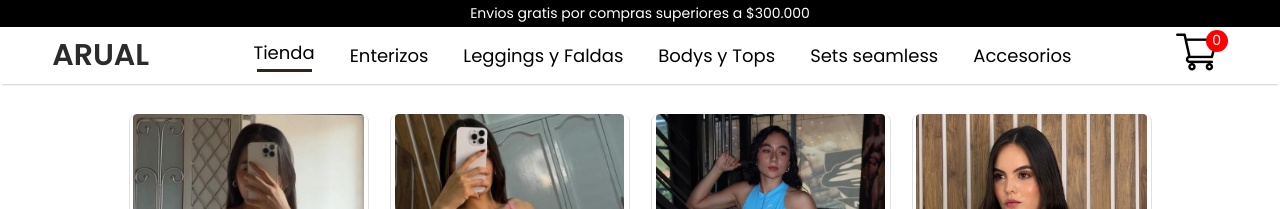
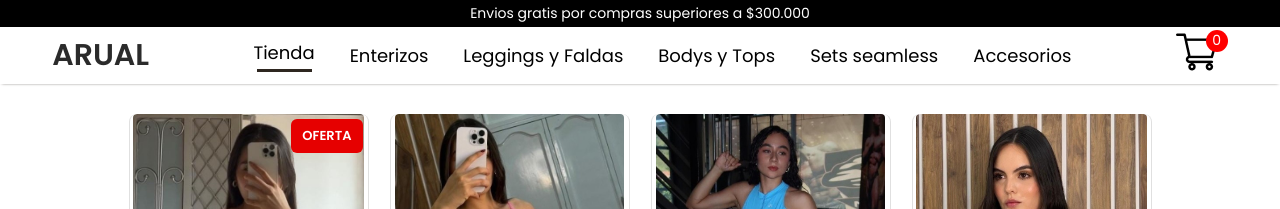
Before and after one commit to luis13xd/arual, a React (Create React App) app: page /enterizos in a window 1280 px wide. Shown: the top 209 px of the page. Built offline with nearby package versions, Linux system fonts and the light colour scheme.

Commit message:
en category usamos la nueva prop de oferta 2

```diff
--- a/src/Pages/Category.jsx
+++ b/src/Pages/Category.jsx
@@ -29,6 +29,7 @@ export const Category = (props) => {
                 name={item.name}
                 new_price={item.new_price}
                 old_price={item.old_price}
+                offer={item.offer}
               />
             );
           }
```
